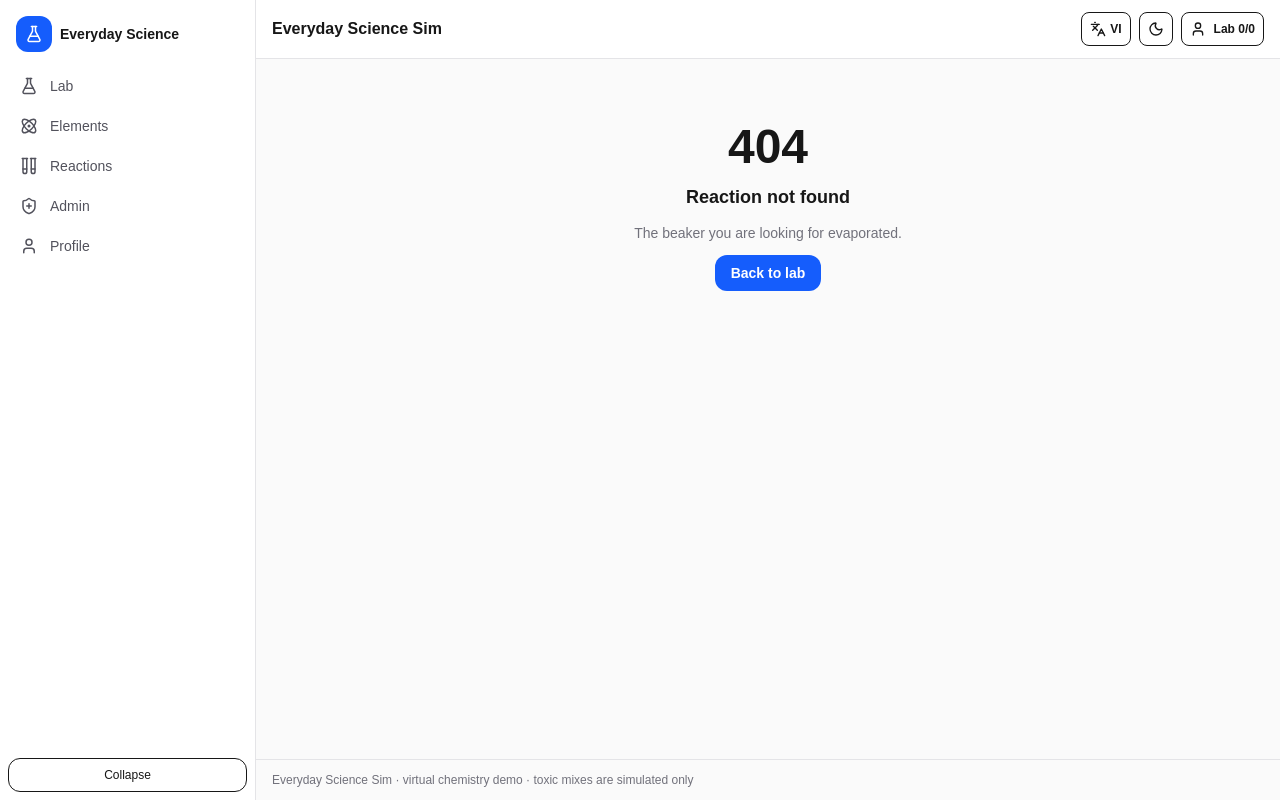
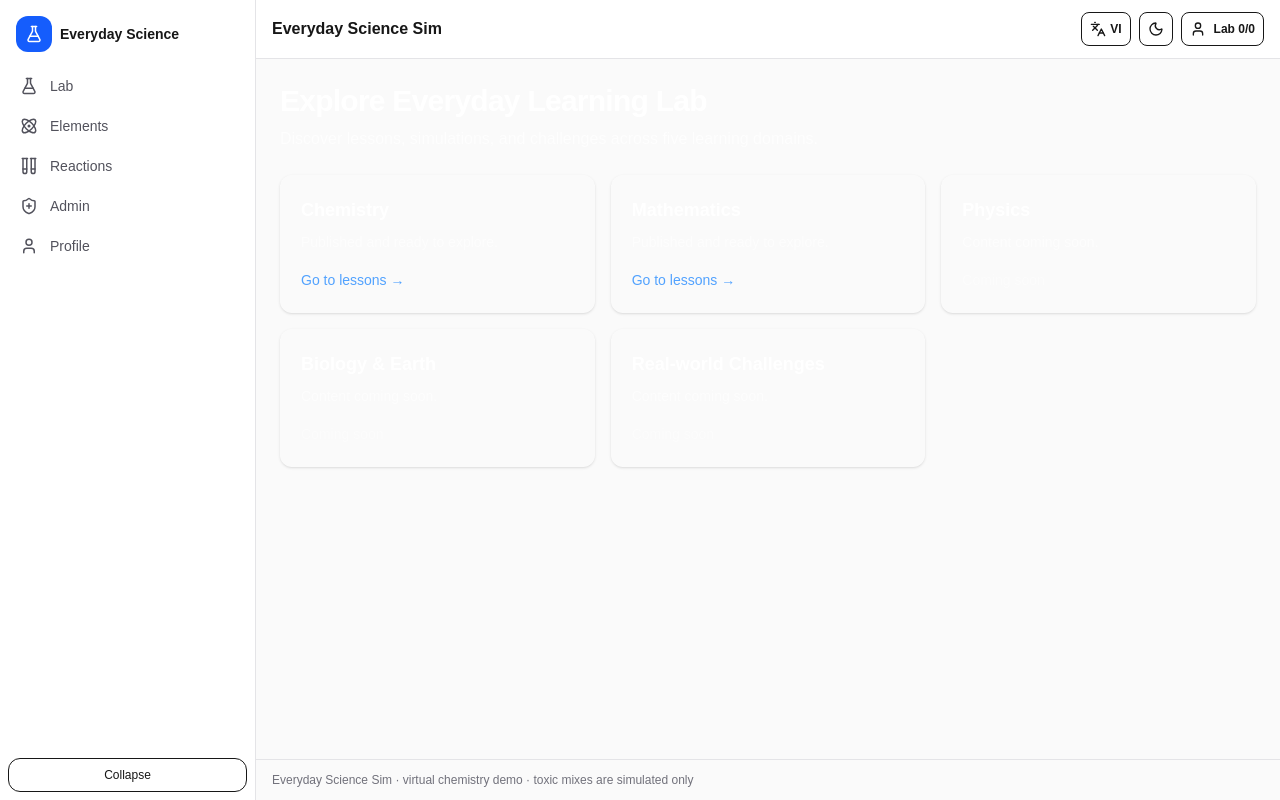
Before and after one commit to pnnnhan99/everyday-learning-lab, a Next.js app: page /explore in a window 1280 px wide. Before the commit this address had no page. Built offline with nearby package versions, Linux system fonts and the light colour scheme.

Commit message:
feat: add explore + learn slug + lab sim route; wire LessonDetail with registry; all tests/build/lint/typecheck pass

```diff
--- /dev/null
+++ b/app/explore/page.tsx
@@ -0,0 +1,41 @@
+import Link from 'next/link';
+
+const domains = [
+  { key: 'chemistry', label: 'Chemistry', href: '/learn/chem-acids-bases-101' },
+  { key: 'mathematics', label: 'Mathematics', href: '/learn/math-fractions-101' },
+  { key: 'physics', label: 'Physics', href: '/learn/physics-coming-soon', disabled: true },
+  { key: 'biology', label: 'Biology & Earth', href: '/learn/biology-coming-soon', disabled: true },
+  { key: 'realworld', label: 'Real-world Challenges', href: '/learn/realworld-coming-soon', disabled: true },
+];
+
+export default function ExplorePage() {
+  return (
+    <div className="flex-1 p-6 text-white">
+      <div className="mx-auto max-w-5xl space-y-6">
+        <header className="space-y-2">
+          <h1 className="text-3xl font-bold tracking-tight">Explore Everyday Learning Lab</h1>
+          <p className="text-white/70">Discover lessons, simulations, and challenges across five learning domains.</p>
+        </header>
+        <section className="grid gap-4 sm:grid-cols-2 lg:grid-cols-3">
+          {domains.map((domain) => (
+            <div key={domain.key} className="rounded-xl border border-white/10 bg-white/5 p-5 shadow-sm">
+              <h2 className="text-lg font-semibold">{domain.label}</h2>
+              <p className="mt-2 text-sm text-white/60">
+                {domain.disabled ? 'Content coming soon.' : 'Published and ready to explore.'}
+              </p>
+              <div className="mt-4">
+                {domain.disabled ? (
+                  <span className="text-sm text-white/40">Coming soon</span>
+                ) : (
+                  <Link href={domain.href} className="text-sm text-blue-400 hover:text-blue-300">
+                    Go to lessons →
+                  </Link>
+                )}
+              </div>
+            </div>
+          ))}
+        </section>
+      </div>
+    </div>
+  );
+}
--- /dev/null
+++ b/app/lab/[simulationId]/page.tsx
@@ -0,0 +1,14 @@
+import { registerAllSimulations } from '@/simulations';
+
+registerAllSimulations();
+
+export default function LabSimulationPage() {
+  return (
+    <div className="flex-1 p-6 text-white">
+      <div className="mx-auto max-w-4xl">
+        <h1 className="text-2xl font-semibold">Lab Simulation</h1>
+        <p className="mt-2 text-white/70">Simulation contract and registry ready. Next: wire a simple interactive runner.</p>
+      </div>
+    </div>
+  );
+}
--- /dev/null
+++ b/app/learn/[slug]/page.tsx
@@ -0,0 +1,38 @@
+import { chemistryAcidsBasesLesson } from '@/learning/examples/chemistry-acids-bases';
+import { mathematicsFractionsLesson } from '@/learning/examples/mathematics-fractions';
+import { registerAllSimulations } from '@/simulations';
+import { LessonDetail } from '@/components/lesson-detail/LessonDetail';
+import { notFound } from 'next/navigation';
+import { globalRegistry } from '@/core/simulation/registry';
+
+registerAllSimulations();
+
+const lessonsBySlug: Record<string, typeof chemistryAcidsBasesLesson> = {
+  'chem-acids-bases-101': chemistryAcidsBasesLesson,
+  'math-fractions-101': mathematicsFractionsLesson,
+};
+
+export default async function LearnLessonPage({ params }: { params: Promise<{ slug: string }> }) {
+  const { slug } = await params;
+  const lesson = lessonsBySlug[slug];
+
+  if (!lesson) {
+    notFound();
+  }
+
+  const registry = new Map<string, import('@/core/simulation/types').SimulationContract<unknown, unknown>>();
+  for (const sim of globalRegistry.list()) {
+    registry.set(sim.id, {
+      initialize: async () => undefined,
+      run: (input?: unknown) => globalRegistry.create(sim.id)?.run(input),
+    });
+  }
+
+  return (
+    <div className="flex-1 p-6">
+      <div className="mx-auto max-w-6xl">
+        <LessonDetail lesson={lesson} simulationRegistry={registry} />
+      </div>
+    </div>
+  );
+}
--- a/src/components/lesson-detail/LessonDetail.tsx
+++ b/src/components/lesson-detail/LessonDetail.tsx
@@ -1,3 +1,5 @@
+'use client';
+
 import React, { useState } from 'react';
 
 import { type Lesson } from '../../learning/types';
--- /dev/null
+++ b/src/hooks/useRegisterSimulations.ts
@@ -0,0 +1,10 @@
+'use client';
+
+import { useEffect } from 'react';
+import { registerAllSimulations } from '@/simulations';
+
+export function useRegisterSimulations() {
+  useEffect(() => {
+    registerAllSimulations();
+  }, []);
+}
```
